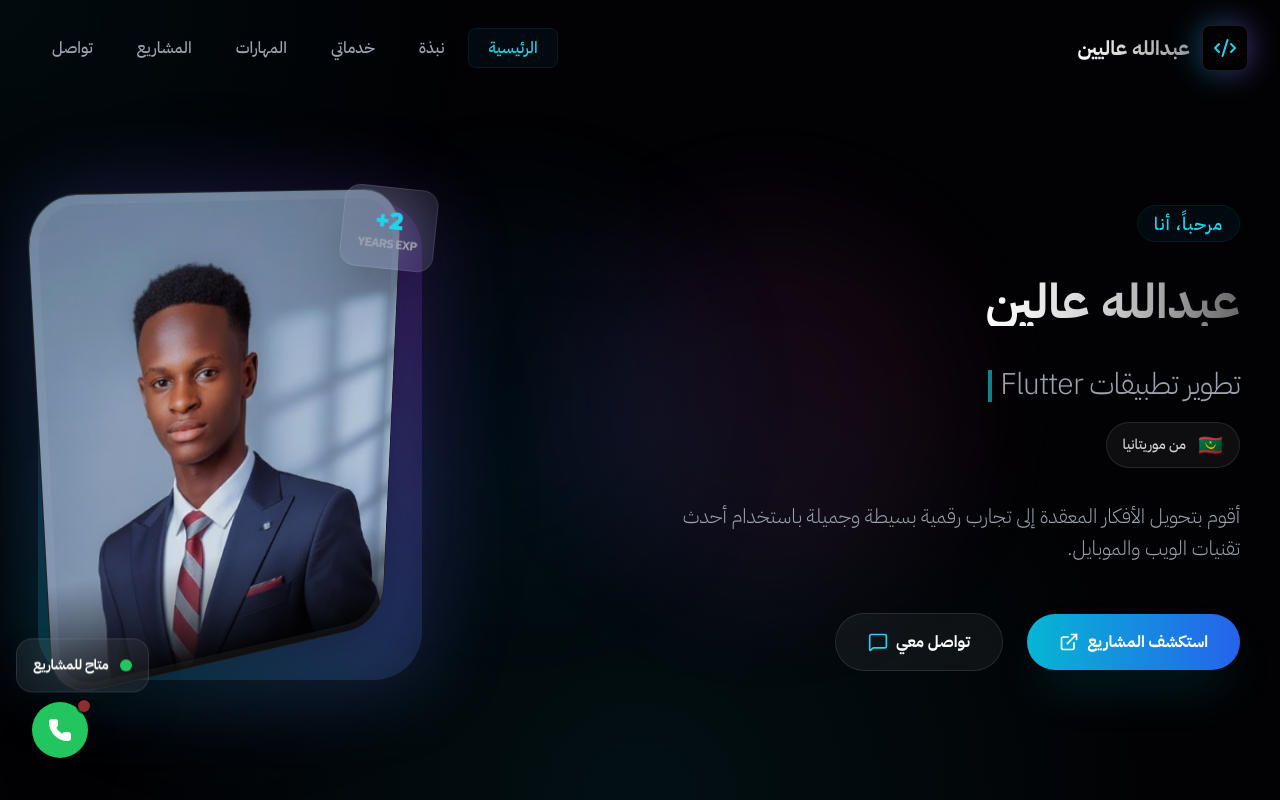
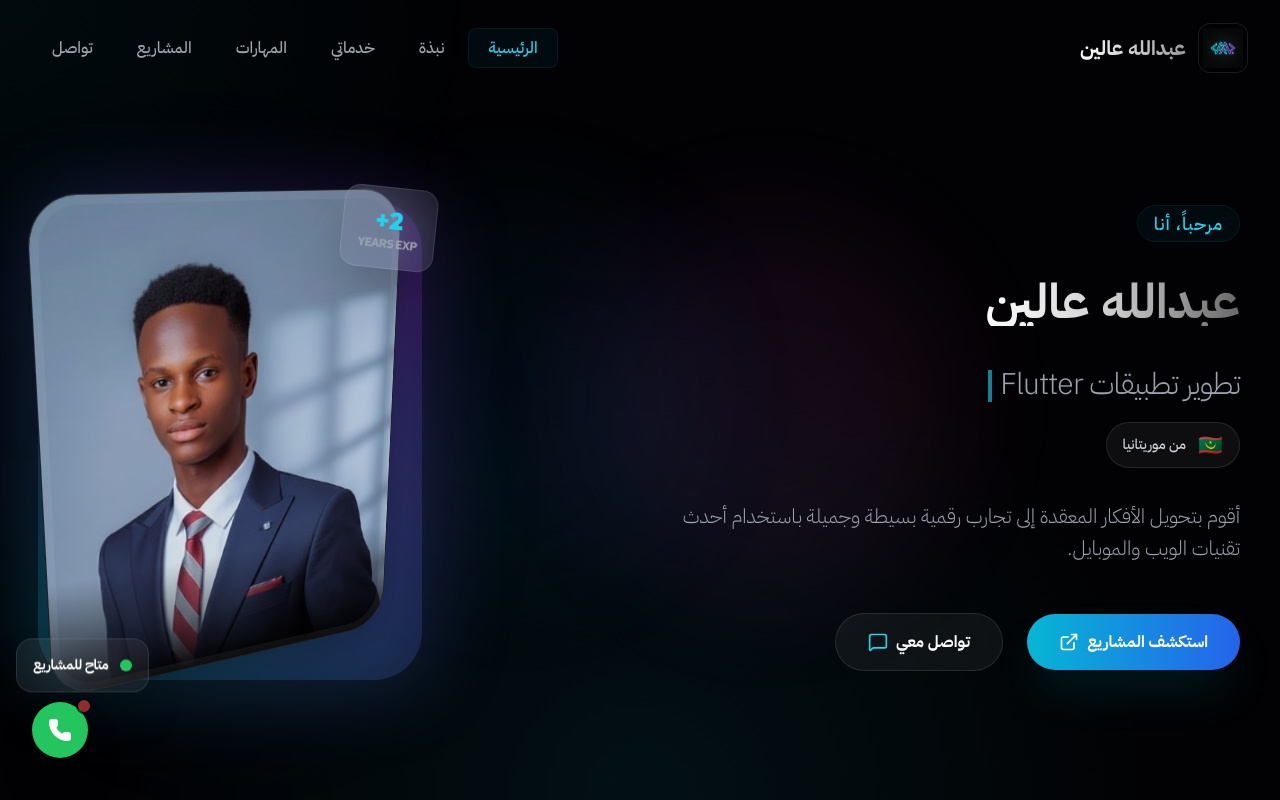
Before and after one commit to abdellahialiyen0-creator/portfolio-abdullah, a React (Create React App) app: page / in a window 1280 px wide. Shown: the top 800 px of the page. Built offline with nearby package versions, Linux system fonts and the light colour scheme.

Commit message:
Integrated personal AA logo in header and footer

```diff
--- a/src/App.js
+++ b/src/App.js
@@ -265,12 +265,12 @@ function App() {
               {/* Logo */}
               <div className="flex items-center group cursor-pointer" onClick={() => scrollToSection('home')}>
                 <div className="relative">
-                  <div className="absolute inset-0 bg-gradient-to-r from-cyan-500 to-purple-500 rounded-lg blur-lg opacity-50 group-hover:opacity-100 transition-opacity"></div>
-                  <div className="relative bg-[#020204] border border-white/10 p-2.5 rounded-lg transform group-hover:scale-110 transition-transform">
-                    <Code2 className="w-6 h-6 text-cyan-400" />
+                  <div className="absolute inset-0 bg-gradient-to-r from-cyan-500/20 to-purple-500/20 rounded-xl blur-xl opacity-0 group-hover:opacity-100 transition-opacity"></div>
+                  <div className="relative bg-[#020204]/50 border border-white/10 p-1 rounded-xl backdrop-blur-md transform group-hover:scale-105 transition-all duration-500 overflow-hidden">
+                    <img src="/logo_aa.png" alt="AA Logo" className="w-10 h-10 object-contain" />
                   </div>
                 </div>
-                <span className="mr-3 text-xl font-bold bg-gradient-to-r from-white to-white/60 bg-clip-text text-transparent">عبدالله عاليين</span>
+                <span className="mr-3 text-xl font-bold bg-gradient-to-r from-white to-white/60 bg-clip-text text-transparent">عبدالله عالين</span>
               </div>
 
               {/* Desktop Menu */}
@@ -727,11 +727,11 @@ function App() {
 
         <footer className="relative py-12 border-t border-white/5">
           <div className="max-w-7xl mx-auto px-4 flex flex-col md:flex-row justify-between items-center gap-8">
-            <div className="flex items-center gap-3">
-              <div className="p-2 bg-white/5 rounded-lg border border-white/10">
-                <Code2 className="w-5 h-5 text-cyan-400" />
+            <div className="flex items-center gap-3 group">
+              <div className="p-1 px-1.5 bg-white/5 rounded-lg border border-white/10 group-hover:border-cyan-500/50 transition-colors bg-[#050508]">
+                <img src="/logo_aa.png" alt="AA Logo" className="w-8 h-8 object-contain" />
               </div>
-              <span className="text-gray-500 text-sm font-medium">© 2026 عبدالله عالين. جميع الحقوق محفوظة</span>
+              <span className="text-xl font-bold bg-gradient-to-r from-white to-white/60 bg-clip-text text-transparent">عبدالله عالين</span>
             </div>
             <div className="text-gray-500 text-sm">
               صُنع بكل شغف في موريتانيا 🇲🇷
```
Also changed, not shown: public/logo_aa.png (added).
